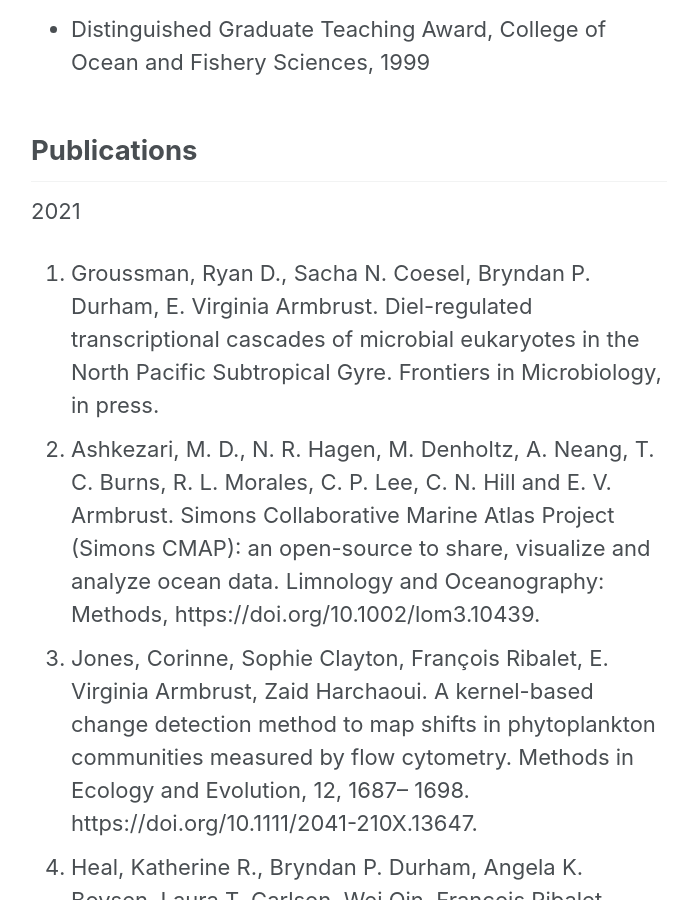
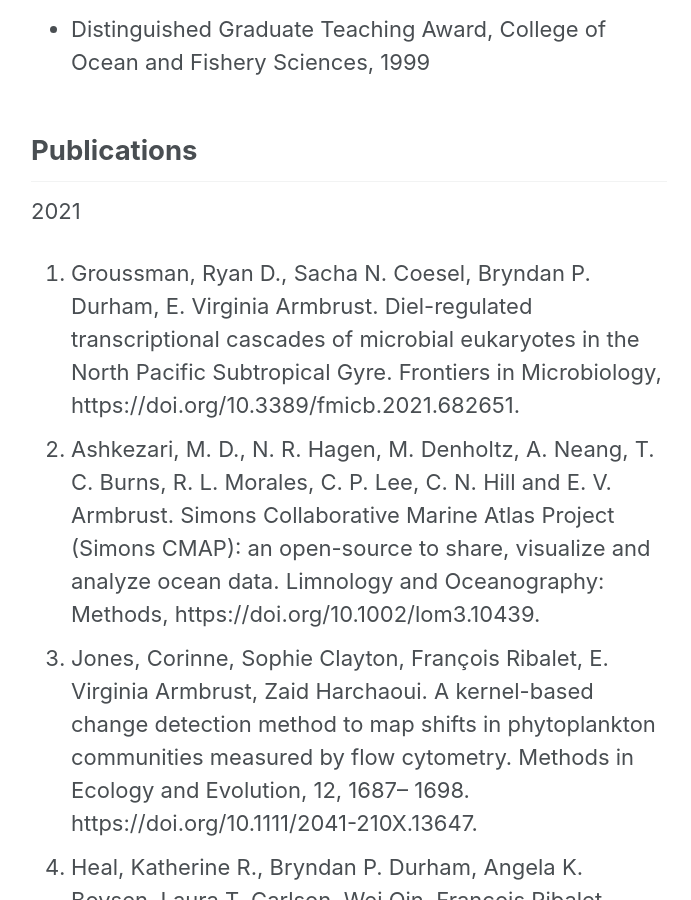
Before and after one commit to armbrustlab/armbrustlab.github.io, a Jekyll site: the page built from collections/_people/armbrust.md, in a window 1280 px wide and 900 px high, scrolled down 2968 px. Shown: the whole window, without its empty margins (291-982 px from the left). Built offline with Jekyll 4.4.1, drawn with Linux system fonts in a browser that asks for light colours; nearby versions of some CDN libraries.

Commit message:
Update armbrust.md

```diff
--- a/collections/_people/armbrust.md
+++ b/collections/_people/armbrust.md
@@ -41,7 +41,7 @@ Phytoplankton are the main focus of research in our lab. These organisms are res
 ## Publications
 
 2021
-1. Groussman, Ryan D., Sacha N. Coesel, Bryndan P. Durham, E. Virginia Armbrust.  Diel-regulated transcriptional cascades of microbial eukaryotes in the North Pacific Subtropical Gyre. Frontiers in Microbiology, in press.
+1. Groussman, Ryan D., Sacha N. Coesel, Bryndan P. Durham, E. Virginia Armbrust.  Diel-regulated transcriptional cascades of microbial eukaryotes in the North Pacific Subtropical Gyre. Frontiers in Microbiology, https://doi.org/10.3389/fmicb.2021.682651.
 1. Ashkezari, M. D., N. R. Hagen, M. Denholtz, A. Neang, T. C. Burns, R. L. Morales, C. P. Lee, C. N. Hill and E. V. Armbrust.  Simons Collaborative Marine Atlas Project (Simons CMAP): an open-source to share, visualize and analyze ocean data.  Limnology and Oceanography: Methods, https://doi.org/10.1002/lom3.10439.
 1. Jones, Corinne, Sophie Clayton, François Ribalet, E. Virginia Armbrust, Zaid Harchaoui.  A kernel-based change detection method to map shifts in phytoplankton communities measured by flow cytometry. Methods in Ecology and Evolution, 12, 1687– 1698. https://doi.org/10.1111/2041-210X.13647.
 1. Heal, Katherine R., Bryndan P. Durham, Angela K. Boysen, Laura T. Carlson, Wei Qin, François Ribalet, Angelicque E. White, Randelle M. Bundy, E. Virginia Armbrust, Anitra E. Ingalls. Marine community metabolomes carry fingerprints of phytoplankton community composition. mSystems, https://doi.org/10.1128/msystems.01334-20.
```
